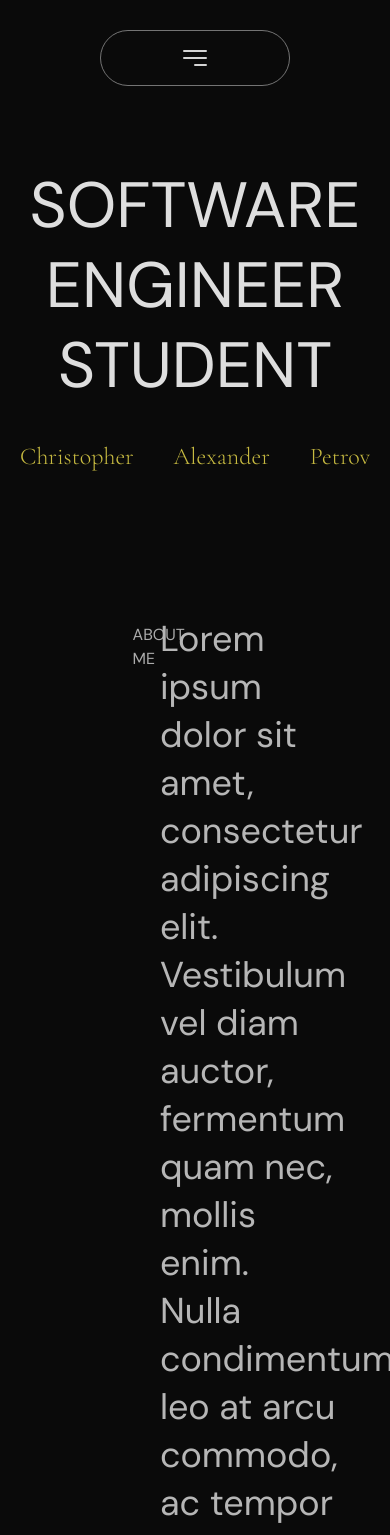
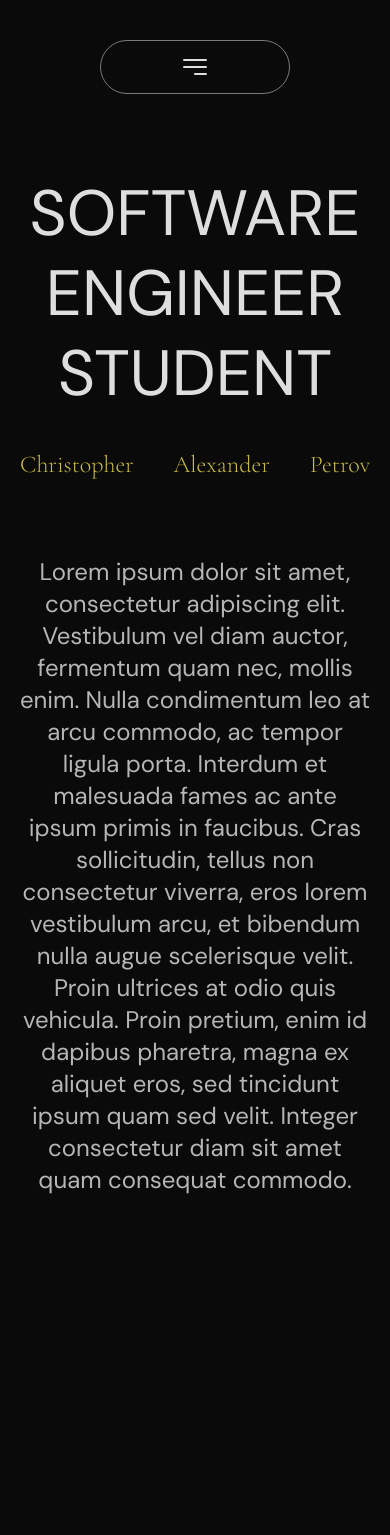
Before and after one commit to ImperialBreakCode/folio-2023, a Next.js app: page / in a window 390 px wide. Shown: the top 1535 px of the page. After the commit the page ends 1236 px from the top, so only its background shows below. Built offline with nearby package versions, Linux system fonts and the light colour scheme.

Commit message:
responsive about me section

```diff
--- a/app/globals.scss
+++ b/app/globals.scss
@@ -40,6 +40,12 @@ main {
 	}
 }
 
+@media (min-width: 1920px){
+	.menu-button{
+		padding: 14px 115px!important;
+	}
+}
+
 @layer components {
 	.nav-btn {
 		@apply mx-[10px] text-[#949494] uppercase transition-colors
--- a/app/page.tsx
+++ b/app/page.tsx
@@ -26,16 +26,16 @@ export default function Home() {
 			</section>
 
 			<section className='mt-10'>
-				<div className='py-10 flex flex-row'>
-					<div className='w-[34%] pe-[4%]'>
+				<div className='px-[5%] lg:px-0 py-10 flex flex-row'>
+					<div className='hidden lg:block w-[34%] pe-[4%]'>
 						<AboutMeLeftSide/>
 					</div>
-					<div className='w-[7%] pt-2'>
+					<div className='hidden md:block px-[2.5%] w-[15%] lg:px-0 lg:w-[7%] pt-2'>
 						<p className='uppercase text-[#acacac]'>about me</p>
 					</div>
-					<div className='w-[55%]'>
+					<div className='md:w-[80%] lg:w-[55%]'>
 						<p
-							className={`text-[#b6b6b6] text-4xl w-5/6 leading-[3rem] ${styles.aboutMeText}`}
+							className={`text-[#b6b6b6] text-2xl sm:text-4xl leading-[2rem] text-center sm:text-left sm:leading-[3rem] lg:w-5/6 ${styles.aboutMeText}`}
 						>
 							Lorem ipsum dolor sit amet, consectetur adipiscing
 							elit. Vestibulum vel diam auctor, fermentum quam
--- a/components/global/LocoScroll.tsx
+++ b/components/global/LocoScroll.tsx
@@ -27,6 +27,10 @@ const LocoScroll = ({ children }: Props) => {
 			scroll = new locomotiveModule.default({
 				el: element,
 				smooth: true,
+				tablet: {
+					breakpoint: 0,
+					smooth: true,
+				},
 				//multiplier: 1
 			});
 
--- a/components/global/MenuButton.tsx
+++ b/components/global/MenuButton.tsx
@@ -13,8 +13,8 @@ const MenuButton = ({ text, smallScreens, id, ...args }: MenuBtnProps) => {
 			className={`group/menu-btn menu-button
 			rounded-full border-[#cfcfcf92] border-[1px]
 			overflow-hidden transition-all duration-500
-			md:px-[6%] py-[1.3vh] px-[20%] md:ms-auto mb-[40px] mt-[30px]
-			${smallScreens ? 'md:hidden relative' : 'hidden md:inline fixed top-20 right-10 z-[1000]'}`}
+			mb-[40px] mt-[40px] py-[10px] px-[20%] md:py-[14px] md:px-[6%] md:ms-auto
+			${smallScreens ? 'md:hidden relative' : 'hidden md:inline fixed top-14 right-10 z-[1000]'}`}
 			{...args}
 		>
 			<span className='on-hover-bg absolute left-0 top-0 w-full h-full hidden sm:inline'></span>
--- a/components/home/FlowingHeadingText.tsx
+++ b/components/home/FlowingHeadingText.tsx
@@ -24,7 +24,7 @@ const FlowingHeadingText = ({
 	};
 
 	return (
-		<div className='mt-[8vh] overflow-hidden' {...rest}>
+		<div className='sm:mt-[8vh] overflow-hidden' {...rest}>
 			<h1
 				className={`${className} sm:text-[4rem] md:text-[6rem] xl:text-[7rem]
 				whitespace-nowrap uppercase hidden sm:flex sm:flex-row`}
```
